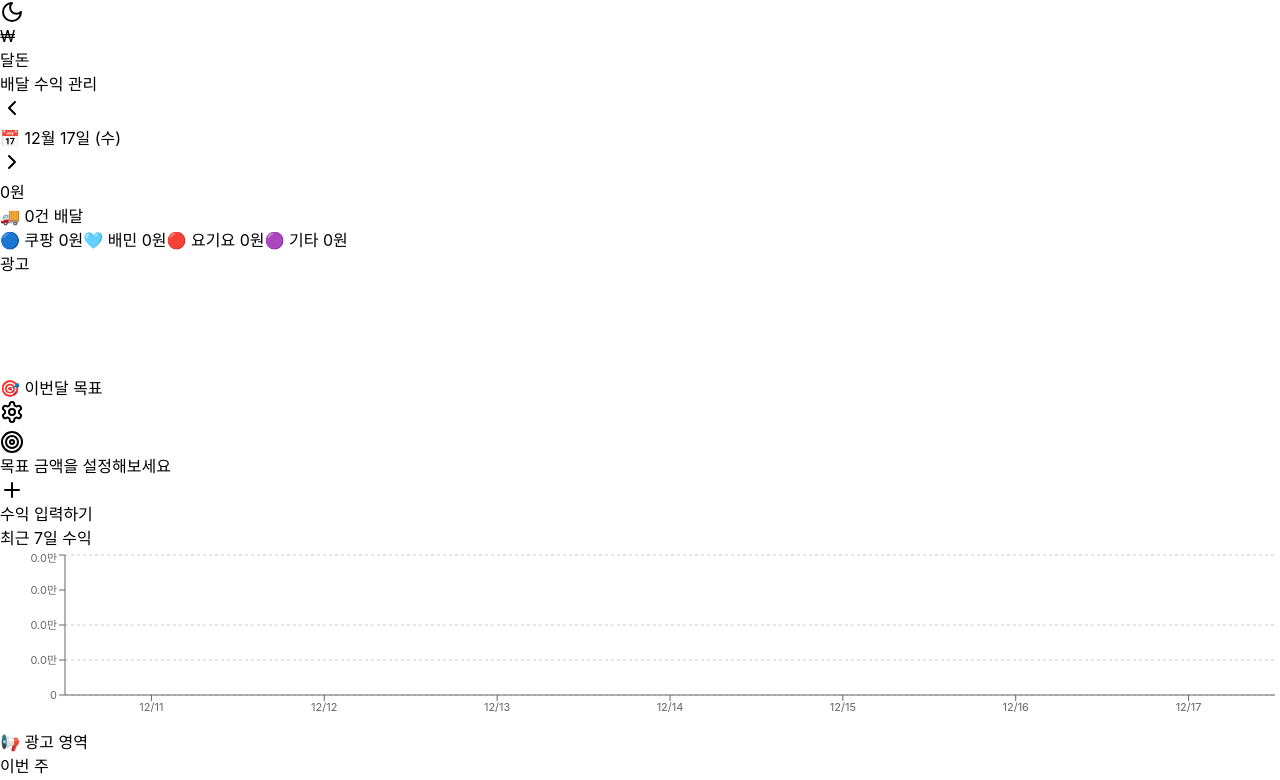
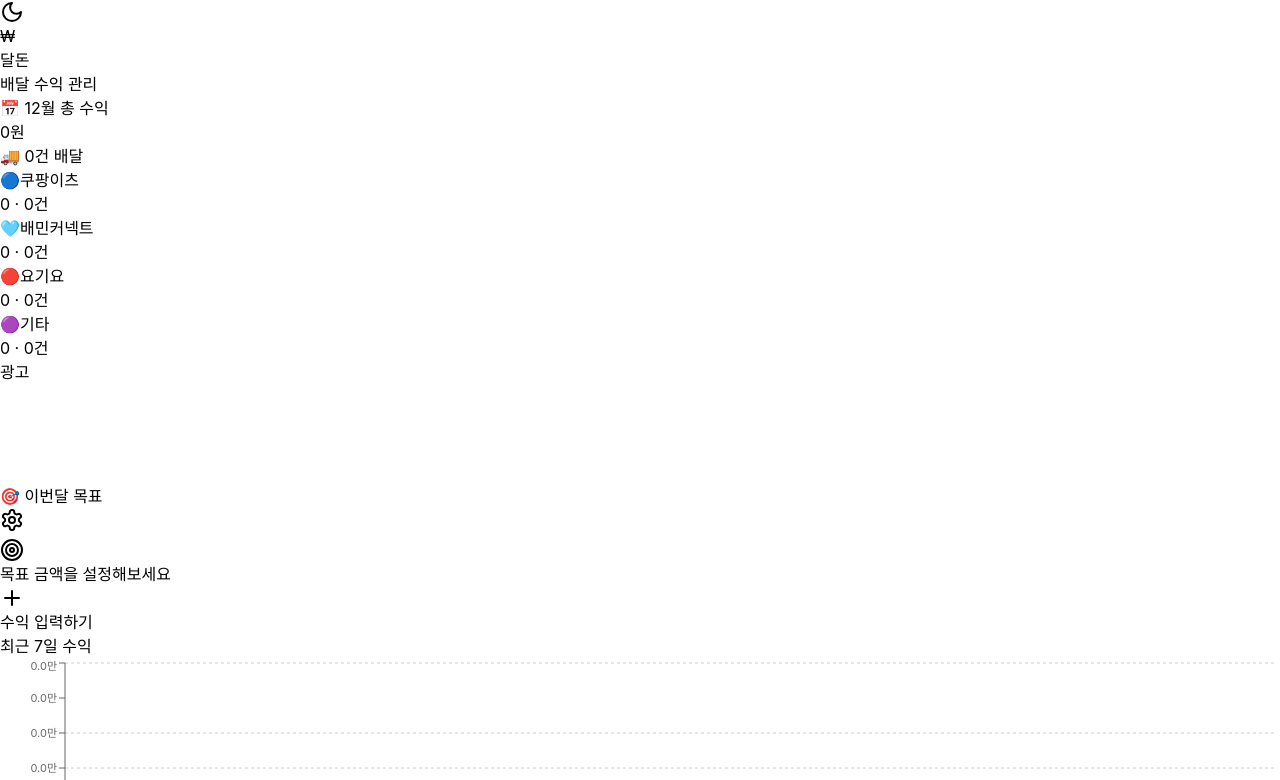
Before and after one commit to tankkwon/delivery-app, a React (Vite) app: page / in a window 1280 px wide. Shown: the top 780 px of the page. Built offline with nearby package versions, Linux system fonts and the light colour scheme.

Commit message:
Update App.jsx

```diff
--- a/src/App.jsx
+++ b/src/App.jsx
@@ -387,41 +387,62 @@
 
   // 홈 화면
   const HomeScreen = () => {
-    const dayStats = getStatsForDate(selectedDay);
     const weekStats = getStats('week');
     const thisMonthStats = getStats('thisMonth');
     const progress = getThisMonthProgress();
 
+    // 이번달 플랫폼별 통계
+    const getThisMonthPlatformStats = (platform) => {
+      const today = new Date();
+      const monthRecords = records.filter(r => {
+        const d = new Date(r.date);
+        return d.getFullYear() === today.getFullYear() && d.getMonth() === today.getMonth() && r.platform === platform;
+      });
+      return {
+        amount: monthRecords.reduce((s, r) => s + r.amount, 0),
+        count: monthRecords.reduce((s, r) => s + (r.deliveryCount || 1), 0)
+      };
+    };
+
+    const coupangStats = getThisMonthPlatformStats('coupang');
+    const baeminStats = getThisMonthPlatformStats('baemin');
+    const yogiyoStats = getThisMonthPlatformStats('yogiyo');
+    const otherStats = getThisMonthPlatformStats('other');
+
     return (
       <div className="p-4 pb-24">
-        {/* 일별 수익 - 화살표로 날짜 이동 */}
+        {/* 월별 수익 요약 카드 */}
         <div className="bg-gradient-to-r from-gray-900 to-gray-800 rounded-2xl p-5 text-white mb-4 shadow-lg">
-          {/* 날짜 네비게이션 */}
-          <div className="flex items-center justify-between mb-3">
-            <button onClick={goToPrevDay} className="p-2 hover:bg-white/10 rounded-full transition-colors">
-              <ChevronLeft className="w-6 h-6" />
-            </button>
-            <div className="text-center">
-              <p className="text-yellow-400 font-medium">📅 {getSelectedDateString()}</p>
-              {!isToday() && (
-                <button onClick={goToToday} className="text-xs text-gray-400 underline mt-1">오늘로 이동</button>
-              )}
+          <div className="text-center mb-3">
+            <p className="text-gray-400 text-sm">📅 {new Date().getMonth() + 1}월 총 수익</p>
+            <p className="text-3xl font-bold text-yellow-400 my-2">{formatMoney(thisMonthStats.total)}</p>
+            <p className="text-gray-400 text-sm">🚚 {thisMonthStats.totalDeliveries}건 배달</p>
+          </div>
+          <div className="grid grid-cols-2 gap-2 text-sm">
+            <div className="bg-white/10 rounded-lg p-2">
+              <div className="flex items-center gap-1 mb-1">
+                <span>🔵</span><span className="text-gray-300">쿠팡이츠</span>
+              </div>
+              <p className="font-semibold">{formatShortMoney(coupangStats.amount)} · {coupangStats.count}건</p>
             </div>
-            <button onClick={goToNextDay} className="p-2 hover:bg-white/10 rounded-full transition-colors">
-              <ChevronRight className="w-6 h-6" />
-            </button>
-          </div>
-
-          {/* 수익 표시 */}
-          <p className="text-4xl font-bold text-center text-yellow-400 mb-2">{formatMoney(dayStats.total)}</p>
-          <p className="text-gray-400 text-sm text-center mb-4">🚚 {dayStats.totalDeliveries}건 배달</p>
-
-          {/* 플랫폼별 */}
-          <div className="flex gap-2 text-xs flex-wrap justify-center">
-            <span className="bg-white/10 px-2 py-1 rounded-full">🔵 쿠팡 {formatMoney(getStatsForDate(selectedDay, 'coupang').total)}</span>
-            <span className="bg-white/10 px-2 py-1 rounded-full">🩵 배민 {formatMoney(getStatsForDate(selectedDay, 'baemin').total)}</span>
-            <span className="bg-white/10 px-2 py-1 rounded-full">🔴 요기요 {formatMoney(getStatsForDate(selectedDay, 'yogiyo').total)}</span>
-            <span className="bg-white/10 px-2 py-1 rounded-full">🟣 기타 {formatMoney(getStatsForDate(selectedDay, 'other').total)}</span>
+            <div className="bg-white/10 rounded-lg p-2">
+              <div className="flex items-center gap-1 mb-1">
+                <span>🩵</span><span className="text-gray-300">배민커넥트</span>
+              </div>
+              <p className="font-semibold">{formatShortMoney(baeminStats.amount)} · {baeminStats.count}건</p>
+            </div>
+            <div className="bg-white/10 rounded-lg p-2">
+              <div className="flex items-center gap-1 mb-1">
+                <span>🔴</span><span className="text-gray-300">요기요</span>
+              </div>
+              <p className="font-semibold">{formatShortMoney(yogiyoStats.amount)} · {yogiyoStats.count}건</p>
+            </div>
+            <div className="bg-white/10 rounded-lg p-2">
+              <div className="flex items-center gap-1 mb-1">
+                <span>🟣</span><span className="text-gray-300">기타</span>
+              </div>
+              <p className="font-semibold">{formatShortMoney(otherStats.amount)} · {otherStats.count}건</p>
+            </div>
           </div>
         </div>
 
@@ -696,38 +717,34 @@
           <button onClick={() => setCurrentMonth(new Date(year, month + 1, 1))} className="p-2"><ChevronRight className="w-5 h-5" /></button>
         </div>
 
-        {/* 월별 요약 카드 */}
+        {/* 일별 수익 카드 - 화살표로 날짜 이동 */}
         <div className="bg-gradient-to-r from-gray-900 to-gray-800 rounded-2xl p-4 mb-4 text-white">
-          <div className="text-center mb-3">
-            <p className="text-gray-400 text-sm">이번 달 총 수익</p>
-            <p className="text-2xl font-bold text-yellow-400">{formatMoney(getMonthTotal())}</p>
-            <p className="text-gray-400 text-sm">🚚 {getMonthTotalCount()}건 배달</p>
+          {/* 날짜 네비게이션 */}
+          <div className="flex items-center justify-between mb-3">
+            <button onClick={goToPrevDay} className="p-2 hover:bg-white/10 rounded-full transition-colors">
+              <ChevronLeft className="w-6 h-6" />
+            </button>
+            <div className="text-center">
+              <p className="text-yellow-400 font-medium">📅 {getSelectedDateString()}</p>
+              {!isToday() && (
+                <button onClick={goToToday} className="text-xs text-gray-400 underline mt-1">오늘로 이동</button>
+              )}
+            </div>
+            <button onClick={goToNextDay} className="p-2 hover:bg-white/10 rounded-full transition-colors">
+              <ChevronRight className="w-6 h-6" />
+            </button>
           </div>
-          <div className="grid grid-cols-2 gap-2 text-sm">
-            <div className="bg-white/10 rounded-lg p-2">
-              <div className="flex items-center gap-1 mb-1">
-                <span>🔵</span><span className="text-gray-300">쿠팡이츠</span>
-              </div>
-              <p className="font-semibold">{formatShortMoney(coupangStats.amount)} · {coupangStats.count}건</p>
-            </div>
-            <div className="bg-white/10 rounded-lg p-2">
-              <div className="flex items-center gap-1 mb-1">
-                <span>🩵</span><span className="text-gray-300">배민커넥트</span>
-              </div>
-              <p className="font-semibold">{formatShortMoney(baeminStats.amount)} · {baeminStats.count}건</p>
-            </div>
-            <div className="bg-white/10 rounded-lg p-2">
-              <div className="flex items-center gap-1 mb-1">
-                <span>🔴</span><span className="text-gray-300">요기요</span>
-              </div>
-              <p className="font-semibold">{formatShortMoney(yogiyoStats.amount)} · {yogiyoStats.count}건</p>
-            </div>
-            <div className="bg-white/10 rounded-lg p-2">
-              <div className="flex items-center gap-1 mb-1">
-                <span>🟣</span><span className="text-gray-300">기타</span>
-              </div>
-              <p className="font-semibold">{formatShortMoney(otherStats.amount)} · {otherStats.count}건</p>
-            </div>
+
+          {/* 수익 표시 */}
+          <p className="text-3xl font-bold text-center text-yellow-400 mb-2">{formatMoney(getStatsForDate(selectedDay).total)}</p>
+          <p className="text-gray-400 text-sm text-center mb-3">🚚 {getStatsForDate(selectedDay).totalDeliveries}건 배달</p>
+
+          {/* 플랫폼별 */}
+          <div className="flex gap-2 text-xs flex-wrap justify-center">
+            <span className="bg-white/10 px-2 py-1 rounded-full">🔵 쿠팡 {formatMoney(getStatsForDate(selectedDay, 'coupang').total)}</span>
+            <span className="bg-white/10 px-2 py-1 rounded-full">🩵 배민 {formatMoney(getStatsForDate(selectedDay, 'baemin').total)}</span>
+            <span className="bg-white/10 px-2 py-1 rounded-full">🔴 요기요 {formatMoney(getStatsForDate(selectedDay, 'yogiyo').total)}</span>
+            <span className="bg-white/10 px-2 py-1 rounded-full">🟣 기타 {formatMoney(getStatsForDate(selectedDay, 'other').total)}</span>
           </div>
         </div>
 
```
